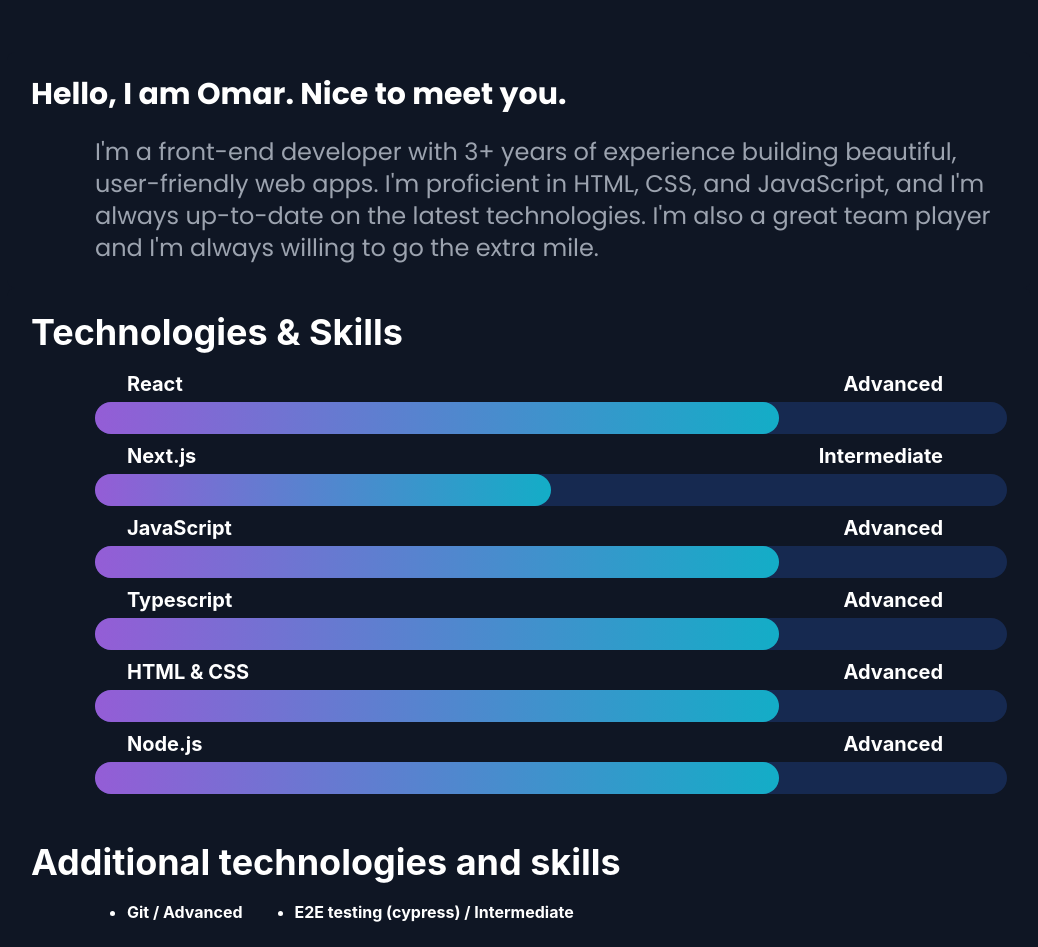
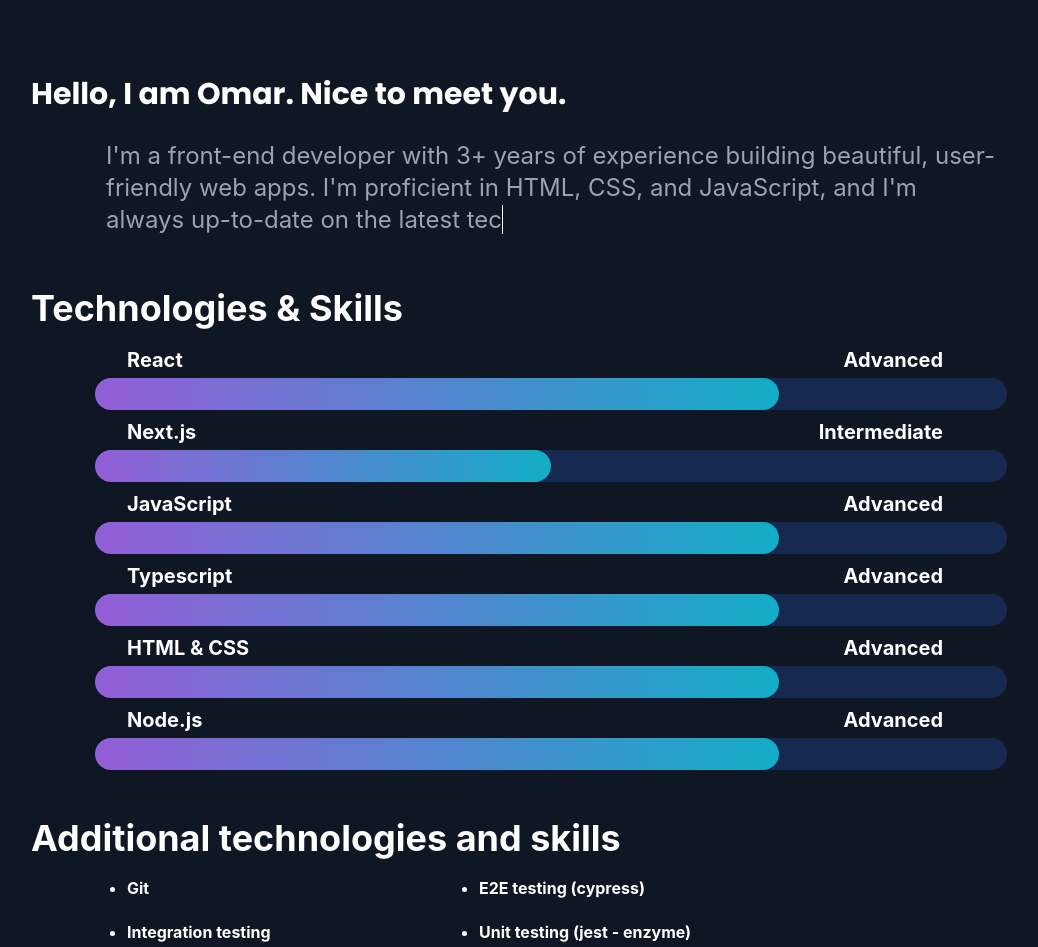
Before and after one commit to Omar300HP/My-Portfolio, a Next.js app: page / in a window 1280 px wide. Shown: the part 60-1007 px from the top of the page, without its empty margins (121-1159 px from the left). Built offline with nearby package versions, Linux system fonts and the light colour scheme.

Commit message:
feat: typed text

```diff
--- a/src/components/StaticContent/Skills.jsx
+++ b/src/components/StaticContent/Skills.jsx
@@ -21,10 +21,13 @@
       <Typography.Title className="text-white text-4xl font-bold mt-12">
         Additional technologies and skills
       </Typography.Title>
-      <ul className="flex flex-row justify-start items-start flex-wrap w-[80%] gap-5 pl-16 list-disc">
+      <ul className="flex flex-row justify-start items-start flex-wrap gap-5 pl-16 list-disc">
         {SECONDARY_SKILLS.map((skill) => (
-          <li key={skill.name} className="text-white text-base font-bold ml-8">
-            {skill.name} / {SKILL_LEVELS[skill.level].label}
+          <li
+            key={skill.name}
+            className="text-white text-base flex-grow-0 basis-[300px] font-bold ml-8"
+          >
+            {skill.name}
           </li>
         ))}
       </ul>
--- a/src/components/StaticContent/Summary.jsx
+++ b/src/components/StaticContent/Summary.jsx
@@ -1,22 +1,25 @@
+import useTypingAnimation from "@/hooks/useTypingAnimation";
 import classNames from "classnames";
 import { Poppins } from "next/font/google";
+import { Input } from "antd";
 
 const font = Poppins({ subsets: ["latin"], weight: "400" });
 
+const textToType =
+  "I'm a front-end developer with 3+ years of experience building beautiful, user-friendly web apps. I'm proficient in HTML, CSS, and JavaScript, and I'm always up-to-date on the latest technologies. I'm also a great team player and I'm always willing to go the extra mile.";
+
 const Summary = ({ className }) => {
+  const text = useTypingAnimation(textToType, 30);
+
   return (
-    <div
-      className={classNames(
-        "text-gray-400 text-2xl max-w-screen-lg",
-        font.className,
-        className
-      )}
-    >
-      I&apos;m a front-end developer with 3+ years of experience building
-      beautiful, user-friendly web apps. I&apos;m proficient in HTML, CSS, and
-      JavaScript, and I&apos;m always up-to-date on the latest technologies.
-      I&apos;m also a great team player and I&apos;m always willing to go the
-      extra mile.
+    <div className={classNames(" max-w-screen-lg", font.className, className)}>
+      <Input.TextArea
+        className="bg-transparent border-none text-gray-400 text-2xl resize-none w-full outline-none shadow-none overflow-hidden caret-white"
+        value={text}
+        autoSize={{ minRows: 3, maxRows: 16 }}
+        autoFocus
+        ref={(ref) => ref?.focus()}
+      />
     </div>
   );
 };
--- a/src/constants.js
+++ b/src/constants.js
@@ -29,7 +29,11 @@
   { name: "E2E testing (cypress)", level: SKILL_LEVELS_ENUM.Intermediate },
   { name: "Integration testing", level: SKILL_LEVELS_ENUM.Advanced },
   {
-    name: "Unit testing (jest - react-testing-library - enzyme)",
+    name: "Unit testing (jest - enzyme)",
+    level: SKILL_LEVELS_ENUM.Expert,
+  },
+  {
+    name: "react-testing-library",
     level: SKILL_LEVELS_ENUM.Expert,
   },
   { name: "Redux (RTK - saga - thunk)", level: SKILL_LEVELS_ENUM.Advanced },
--- /dev/null
+++ b/src/hooks/useTypingAnimation.js
@@ -0,0 +1,27 @@
+import { useEffect, useState } from "react";
+
+const useTypingAnimation = (textToType, interval = 100) => {
+  const [text, setText] = useState({ text: "", cartPos: 0 });
+
+  useEffect(() => {
+    const intervalId = setInterval(() => {
+      setText((prev) => {
+        if (prev.cartPos === textToType.length) {
+          clearInterval(intervalId);
+          return prev;
+        }
+
+        return {
+          text: prev.text + textToType[prev.cartPos],
+          cartPos: prev.cartPos + 1,
+        };
+      });
+    }, interval);
+
+    return () => clearInterval(intervalId);
+  }, [textToType, interval]);
+
+  return text?.text;
+};
+
+export default useTypingAnimation;
```
